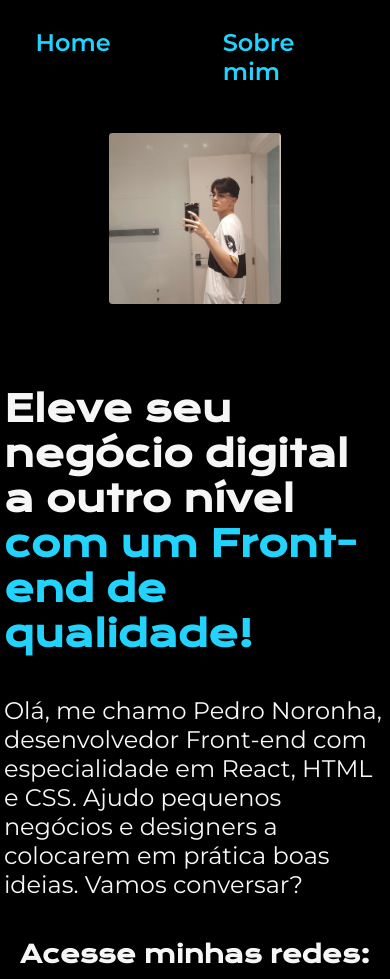
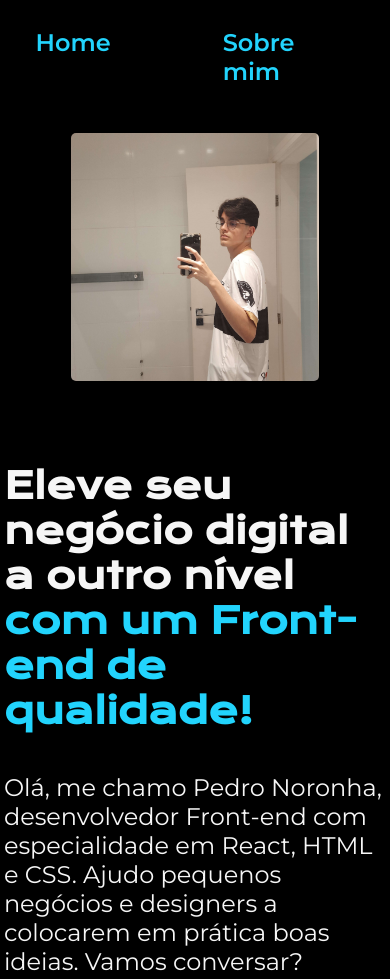
Before and after one commit to phanoronha/portfolio, a plain HTML site: page index.html in a window 390 px wide. Shown: the top 979 px of the page. Drawn offline with nearby package versions, Linux system fonts and the light colour scheme.

Commit message:
Update style.css

```diff
--- a/styles/style.css
+++ b/styles/style.css
@@ -148,4 +148,9 @@ body {
     .apresentacao__conteudo {
         width: auto;
     }
+
+    .img__pedro {
+    width: 65%;
+    border-radius: 2%;
+    }
 }
```
